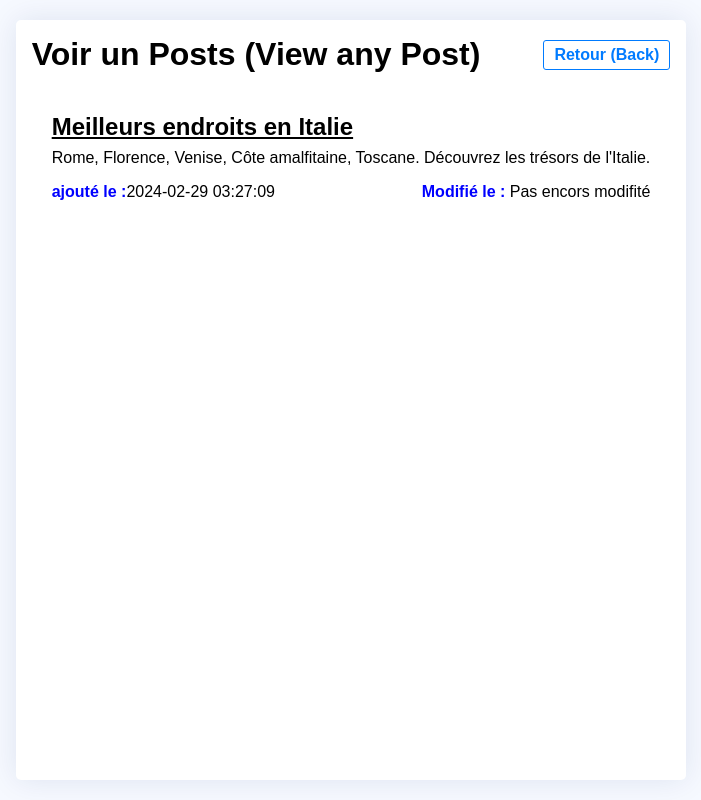
After one commit to YAROU-Mhr/SimpleCRUD-HTML-CSS-PHP, a PHP site: page /view_post.php?id_post=5 in a window 1280 px wide. The commit adds this page. Shown: the whole page, without its empty margins (289-990 px from the left). Run offline with PHP 8.4, Linux system fonts and the light colour scheme; data comes from the database, SQL or seed files in the repository.

Commit message:
View terminé
Ajout du liens dans le fichier index

Création du ficher view_post

Mise en place du frontend

Ajout de la requêt permettant d'avoir les info du post et affichage

petite correction la danrequête update du fichier trt_modification afin de passer la date de modification du post

```diff
--- a/style.css
+++ b/style.css
@@ -135,6 +135,7 @@ td a {
     border-radius: 3px;
 }
 
+
 /* Styles pour le lien de modification */
 td a.modif {
     color: #fff;
--- /dev/null
+++ b/view_post.php
@@ -0,0 +1,96 @@
+<?php
+#FR: Formulaire de modification d'un post existant.
+#AN: Form for editing an existing post.
+require_once 'connection.php'; // FR: Inclut le fichier de connexion à la base de données | AN: Include the database connection file
+
+// FR: Vérifie si le paramètre 'id_post' est défini dans l'URL et s'il n'est pas vide
+// AN: Check if the 'id_post' parameter is set in the URL and if it's not empty
+if (isset($_GET['id_post']) && !empty($_GET['id_post'])) {
+    // FR: Récupère l'identifiant du post à partir du paramètre d'URL
+    // AN: Retrieve the post ID from the URL parameter
+    $id_post = $_GET['id_post'];
+
+    // FR: Requête pour sélectionner un post en fonction de son ID
+    // AN: Query to select a post based on its ID
+    $query = "SELECT * FROM posts WHERE id=?";
+
+    // FR: Prépare la requête SQL
+    // AN: Prepare the SQL query
+    $stmt = $bdd->prepare($query);
+
+    // FR: Exécute la requête SQL avec l'identifiant du post en tant que paramètre
+    // AN: Execute the SQL query with the post ID as parameter
+    $stmt->execute([$id_post]);
+
+    // FR: Récupère le résultat de la requête dans un tableau associatif
+    // AN: Fetch the result of the query into an associative array
+    $post = $stmt->fetch();
+
+    // FR: Si aucun post n'est trouvé avec l'ID donné
+    // AN: If no post is found with the given ID
+    if (!$post) {
+        // FR: Message d'erreur indiquant que le post n'a pas été trouvé
+        // AN: Error message indicating the post was not found
+        $message = "Erreur: Le post n'a pas été retrouvé. (Error: The post was not found.)";
+        // FR: Redirige vers la page d'index avec le message d'erreur comme paramètre d'URL
+        // AN: Redirect to the index page with the error message as a URL parameter
+        header("location:index.php?message=$message");
+    }
+} else {
+    // FR: Message d'erreur pour un ID de post incorrectement passé
+    // AN: Error message for improperly passed post ID
+    $message = "Erreur: L'identifiant du post est mal passé (Error: The post ID was passed incorrectly)";
+
+    // FR: Redirige vers la page d'index avec le message d'erreur comme paramètre d'URL
+    // AN: Redirect to the index page with the error message as a URL parameter
+    header("location:index.php?message=$message");
+}
+
+
+
+?>
+
+
+<!DOCTYPE html>
+<html lang="fr">
+
+<head>
+    <meta charset="UTF-8">
+    <meta name="viewport" content="width=device-width, initial-scale=1.0">
+    <title>Voir</title>
+    <link rel="stylesheet" href="style.css">
+
+</head>
+
+<body>
+    <div class="container">
+
+        <h1>Voir un Posts (View any Post)
+            <a href="index.php" class="add-link">Retour (Back)</a>
+            <!-- FR: Lien pour ajouter une publication | AN: Link to modify the post -->
+        </h1>
+
+        <div class="content">
+            <h2 style="margin-bottom: .5rem; text-decoration:underline">
+                <?php echo $post['title'] ?>
+            </h2>
+
+            <p style="margin-bottom: 1rem;">
+                <?php echo $post['content'] ?>
+            </p>
+
+            <div style="display: flex;justify-content:space-between">
+                <p>
+                    <span style="color:blue; font-weight: bold;"> ajouté le :</span><?php echo $post['added_at'] ?>
+                </p>
+                <p>
+                    <span style="color:blue; font-weight: bold;">Modifié le :</span>
+                    <?= isset($post['updated_at']) ?  $post['updated_at'] : "Pas encors modifité" ?>
+                </p>
+            </div>
+
+        </div>
+    </div>
+</body>
+
+</html>
```
Also changed, not shown: index.php (+16 -2 lines), trt_modification.php (+6 -2 lines), README.md.
